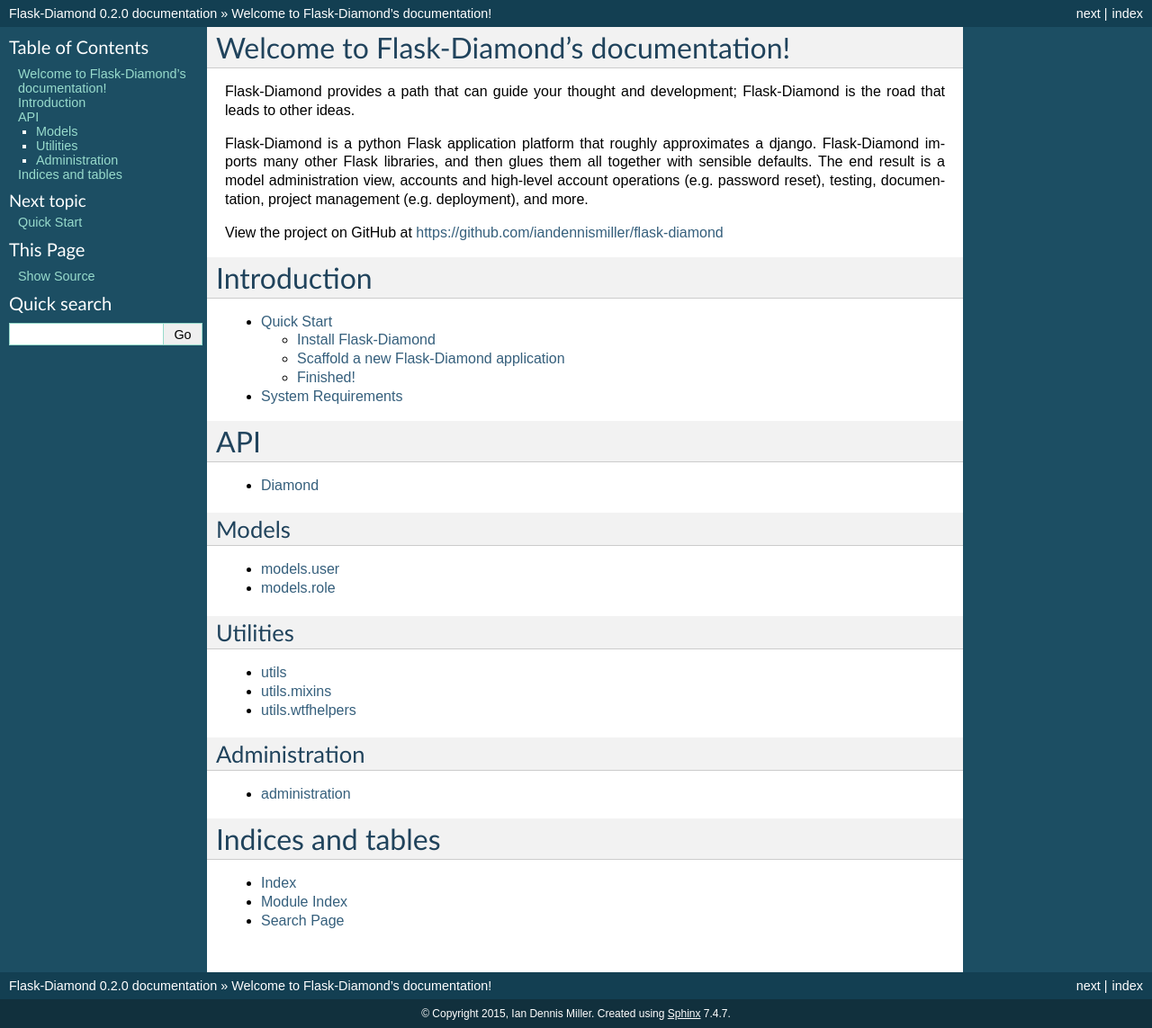
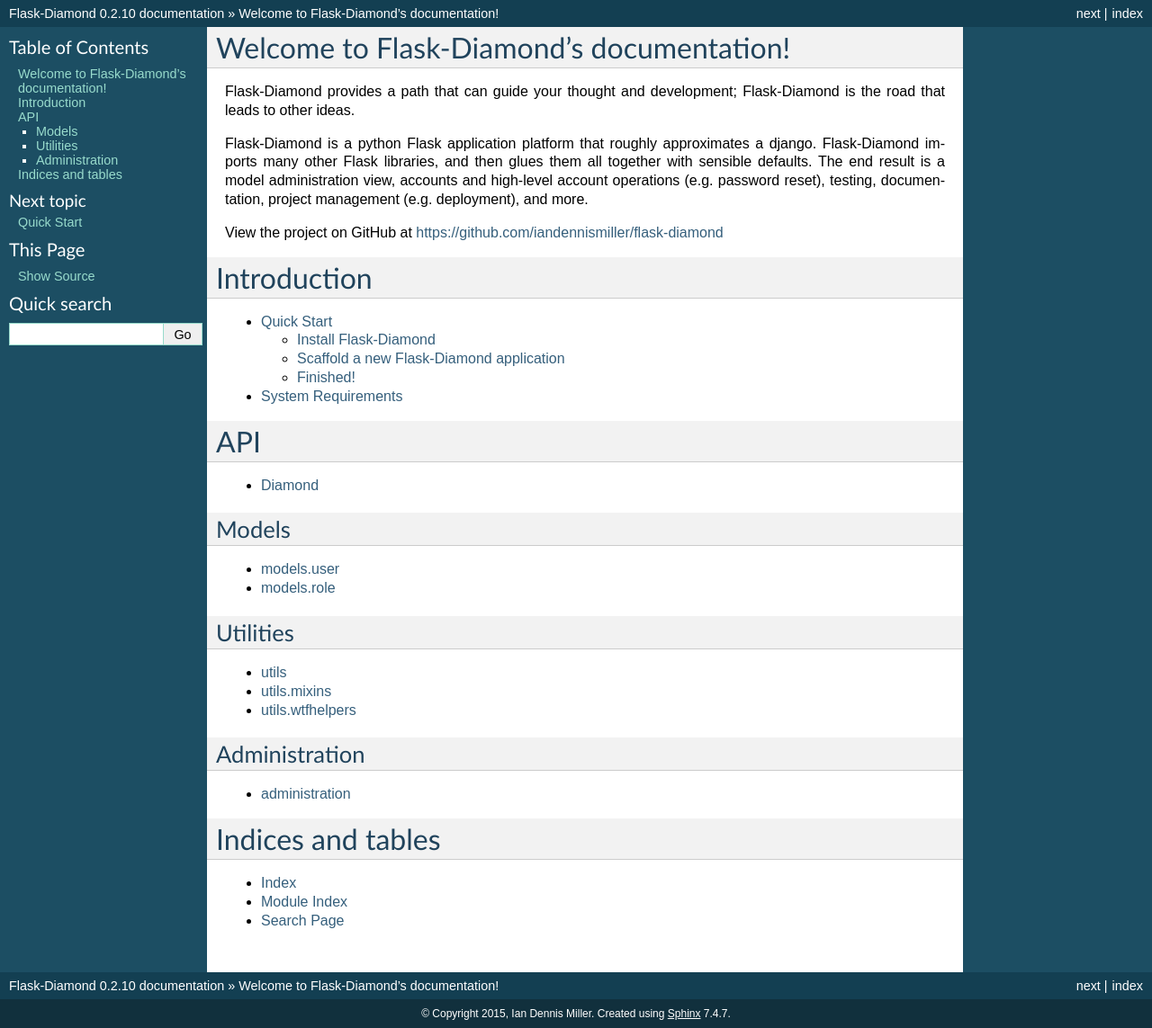
Before and after one commit to diamond-org/flask-diamond, a Sphinx documentation site: the page built from etc/sphinx/index.rst, in a window 1280 px wide. Shown: the whole page at 90% size. Built offline with Sphinx 7.4.7, drawn with Linux system fonts in a browser that asks for light colours; pages that are not in the unit, such as notebooks, are missing from menus.

Commit message:
bump document version

```diff
--- a/etc/sphinx/conf.py
+++ b/etc/sphinx/conf.py
@@ -48,9 +48,9 @@
 # built documents.
 #
 # The short X.Y version.
-version = '0.2.0'
+version = '0.2.10'
 # The full version, including alpha/beta/rc tags.
-release = '0.2.0'
+release = '0.2.10'
 
 # The language for content autogenerated by Sphinx. Refer to documentation
 # for a list of supported languages.
```
